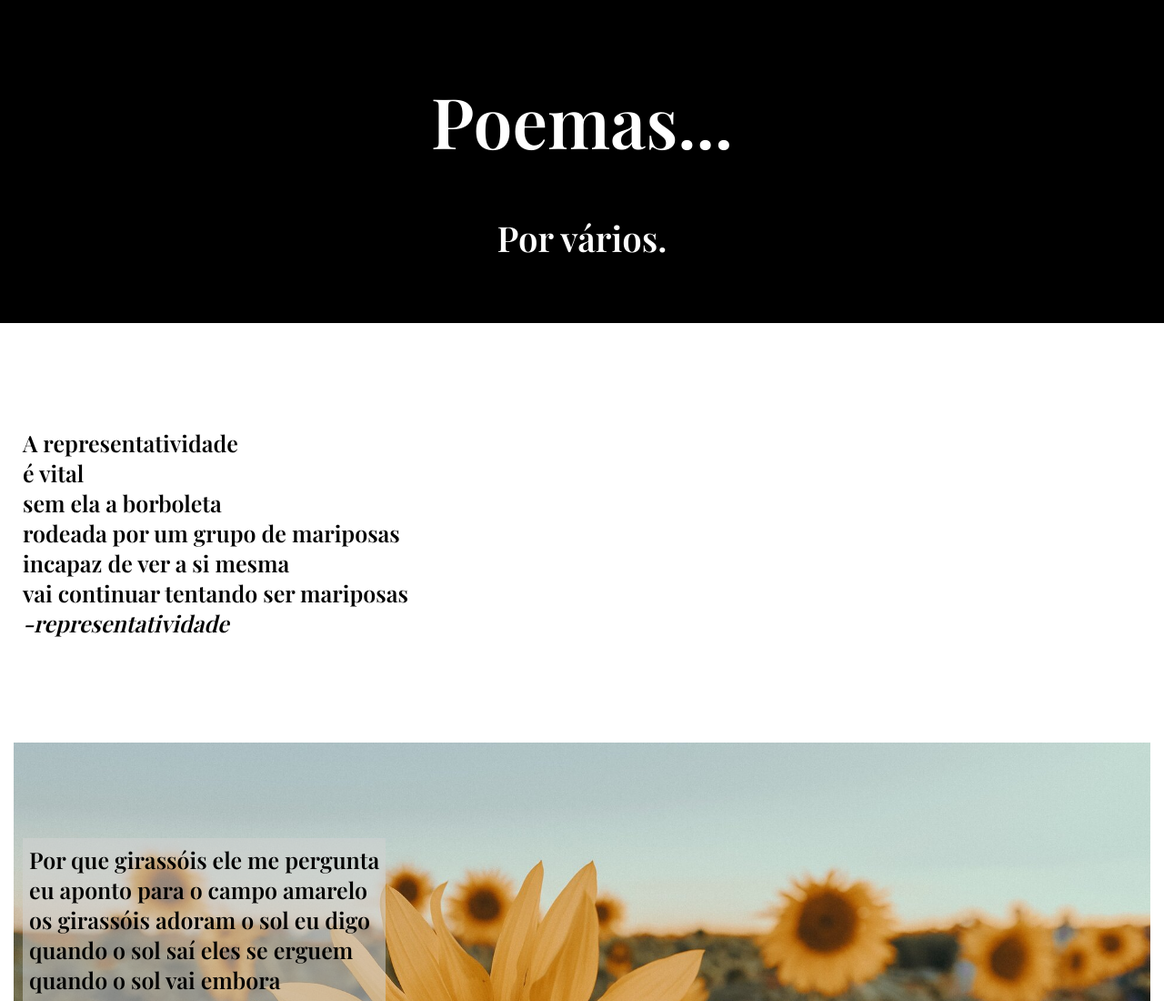
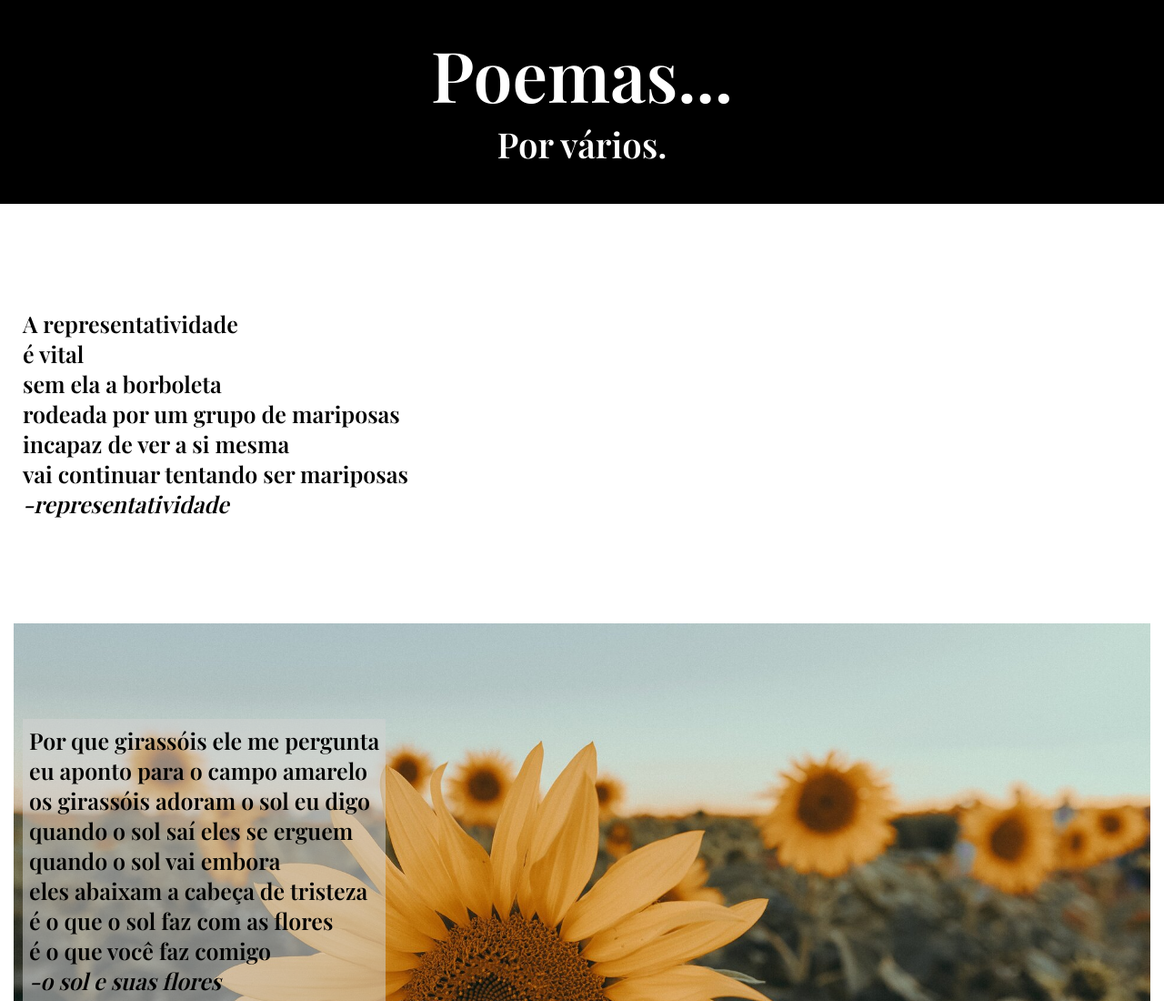
Before and after one commit to maryane-castro/poemas_n, a plain HTML site: page index.html in a window 1280 px wide. Shown: the top 1100 px of the page at 91% size. Drawn offline with nearby package versions, Linux system fonts and the light colour scheme.

Commit message:
Update style.css

```diff
--- a/style.css
+++ b/style.css
@@ -18,10 +18,17 @@ header{
     background-color: #000000;
     color: white;
     text-align: center;
-    padding: 30px;
     font-size: 2.4em;
 }
+header > h1{
+    padding-top: 30px;
+    margin: 0px;
+}
 
+header > p{
+    padding-bottom: 40px;
+    margin: 0px;
+}
 
 a{
     text-decoration: none;
```
